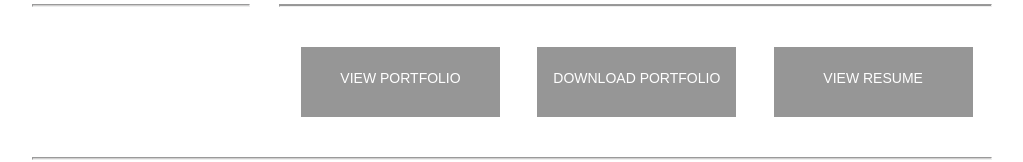
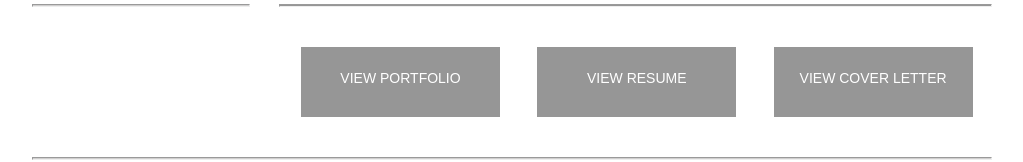
Before and after one commit to benboswick/boswick.design, a plain HTML site: page index.html in a window 1280 px wide. Shown: the part 986-1148 px from the top of the page, without its empty margins (128-1151 px from the left). Drawn offline with Linux system fonts and the light colour scheme.

Commit message:
Add Cover Letter to website

```diff
--- a/index.html
+++ b/index.html
@@ -87,9 +87,9 @@
     	<aside class="externalResourcesNav">
     	<div class="externalResources"> <a href="AboutPageAssets/portfolio/Boswick_Benjamin_Portfolio 20200821_Spread.pdf" target="_blank">VIEW PORTFOLIO</a> </div>
     	<span class="stretch"></span>
-   		<div class="externalResources"><a href="AboutPageAssets/portfolio/Boswick_Benjamin_Portfolio 20200821.pdf" download>			DOWNLOAD PORTFOLIO</a> </div>
+   	 	<div class="externalResources"><a href="AboutPageAssets/portfolio/Boswick_Benjamin_Resume_20200303.pdf" target="_blank">VIEW RESUME</a> </div>
     	<span class="stretch"></span>
-   	 	<div class="externalResources"><a href="AboutPageAssets/portfolio/Boswick_Benjamin_Resume_20200303.pdf" target="_blank">VIEW RESUME</a> </div>
+   	 	<div class="externalResources"><a href="AboutPageAssets/portfolio/Boswick_Benjamin_Cover Letter_20200826.pdf" target="_blank">VIEW COVER LETTER</a> </div>
   		</aside>
     </article>
   </section>
```
Also changed, not shown: 1 other file.
